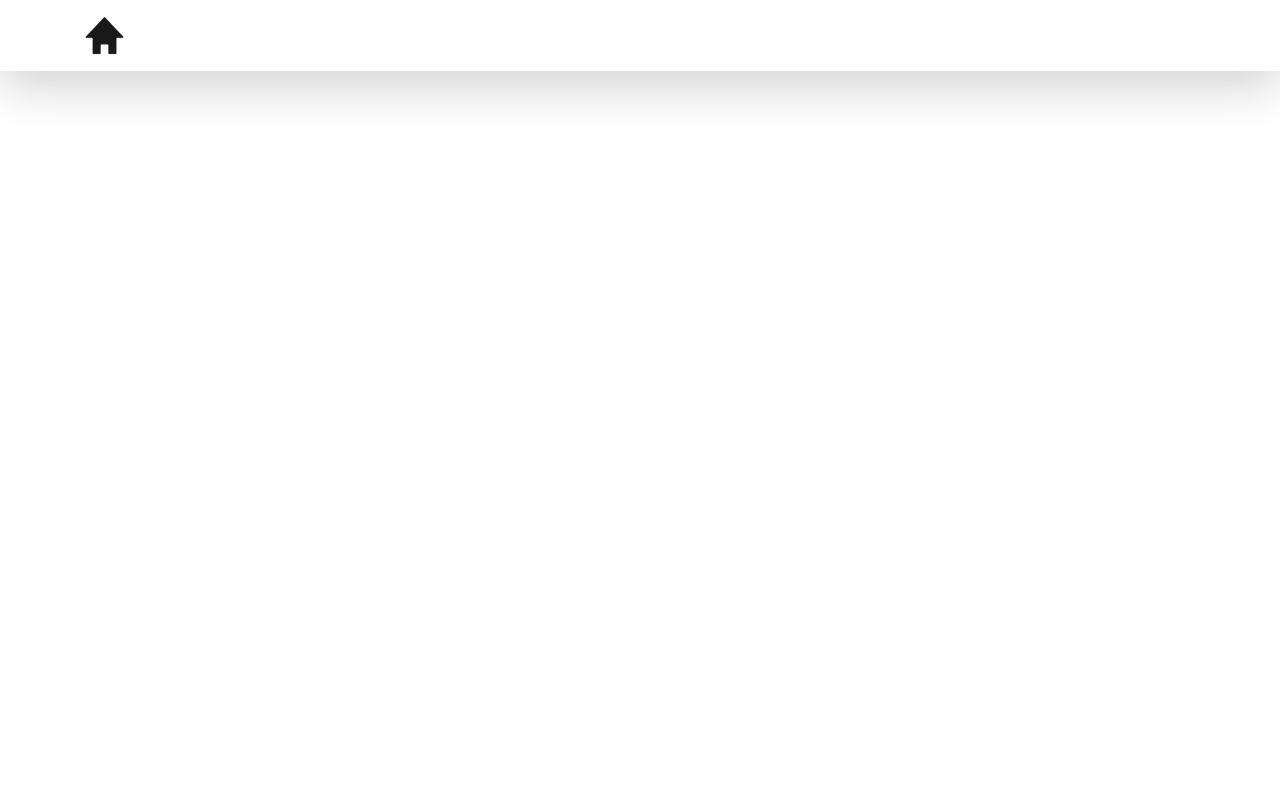
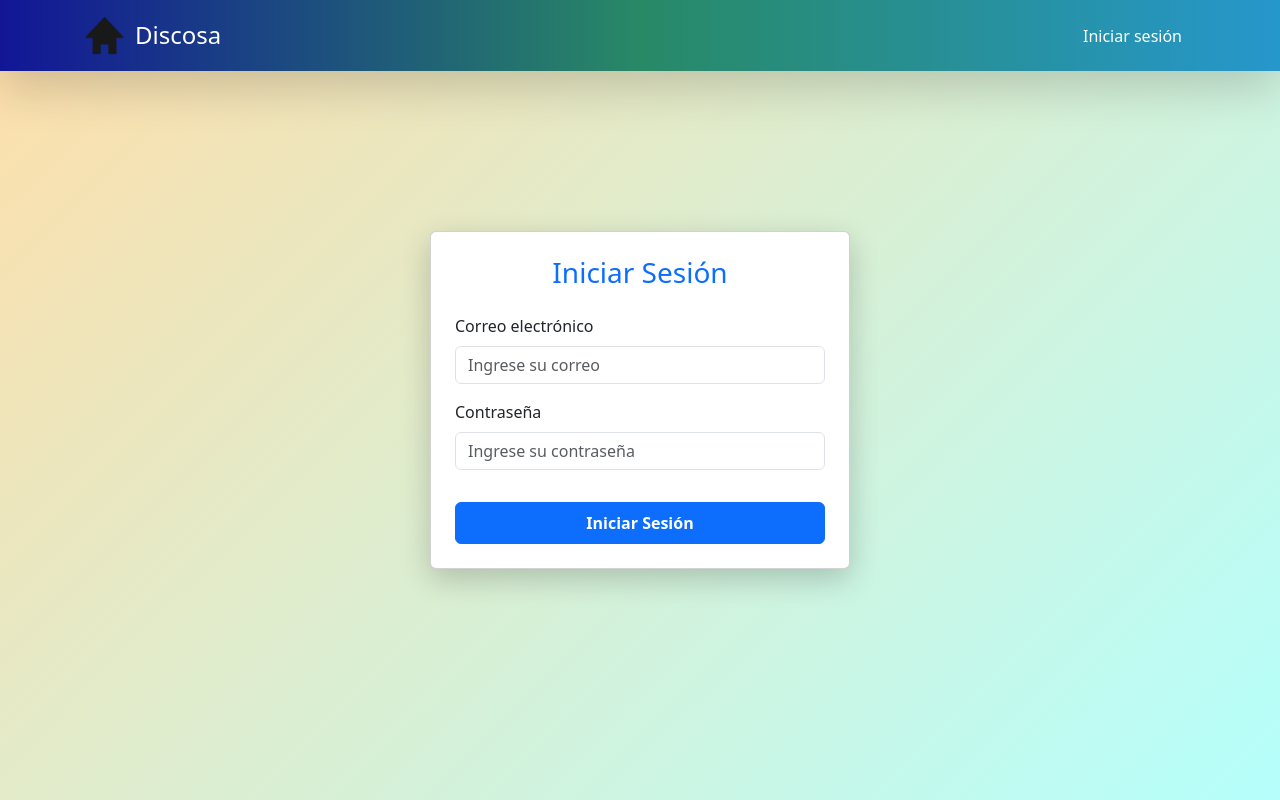
Before and after one commit to LuisCastilla071/proyecto2026_2, a React (Vite) app: page /login in a window 1280 px wide. Built offline with nearby package versions, Linux system fonts and the light colour scheme; no server answers; the HTML template or start-up script is replaced by a standard one.

Commit message:
Se suben los archivos corregidos

```diff
--- a/src/App.css
+++ b/src/App.css
@@ -0,0 +1,9 @@
+.margen-superior-main {
+  margin-top: 50px;
+  padding: 20px;
+}
+
+.color-navbar{
+  background-color: aqua !important;
+  background-image: linear-gradient(90deg,#121696 0%,#288966 50%,#2697cc 100%);
+}
--- a/src/components/login/FormularioLogin.jsx
+++ b/src/components/login/FormularioLogin.jsx
@@ -0,0 +1,73 @@
+// ================================================
+// 1. Componente: FormularioLogin.jsx
+// (Crea este archivo en: src/components/FormularioLogin.jsx)
+// ================================================
+
+import React from "react";
+import { Form, Button, Card, Alert } from "react-bootstrap";
+
+const FormularioLogin = ({
+  usuario,
+  contraseña,
+  error,
+  setUsuario,
+  setContraseña,
+  iniciarSesión
+}) => {
+  return (
+    <Card
+      style={{
+        width: "420px",
+        maxWidth: "100%",
+        boxShadow: "0 10px 30px rgba(0,0,0,0.2)"
+      }}
+    >
+      <Card.Body className="p-4">
+        <h3 className="text-center mb-4 text-primary">Iniciar Sesión</h3>
+
+        {error && (
+          <Alert variant="danger" className="text-center">
+            {error}
+          </Alert>
+        )}
+
+        <Form>
+          {/* Campo Usuario (Correo) */}
+          <Form.Group className="mb-3">
+            <Form.Label>Correo electrónico</Form.Label>
+            <Form.Control
+              type="email"
+              placeholder="Ingrese su correo"
+              value={usuario}
+              onChange={(e) => setUsuario(e.target.value)}
+              required
+            />
+          </Form.Group>
+
+          {/* Campo Contraseña */}
+          <Form.Group className="mb-3">
+            <Form.Label>Contraseña</Form.Label>
+            <Form.Control
+              type="password"
+              placeholder="Ingrese su contraseña"
+              value={contraseña}
+              onChange={(e) => setContraseña(e.target.value)}
+              required
+            />
+          </Form.Group>
+
+          {/* Botón Iniciar Sesión */}
+          <Button
+            variant="primary"
+            className="w-100 mt-3 py-2 fw-bold"
+            onClick={iniciarSesión}
+          >
+            Iniciar Sesión
+          </Button>
+        </Form>
+      </Card.Body>
+    </Card>
+  );
+};
+
+export default FormularioLogin;
--- a/src/components/rutas/RutaProtegida.jsx
+++ b/src/components/rutas/RutaProtegida.jsx
@@ -1,9 +1,20 @@
-// ... todo tu código de validación de sesión (Supabase / localStorage)
+import React, { useEffect } from "react";
+import { useNavigate } from "react-router-dom";
 
 const RutaProtegida = ({ children }) => {
-  // tu lógica aquí
-  return children;
+  const navegar = useNavigate();
+
+  useEffect(() => {
+    const usuarioGuardado = localStorage.getItem("usuario-supabase");
+
+    // Si NO hay usuario guardado → redirige directo a login
+    if (!usuarioGuardado) {
+      navegar("/login", { replace: true });
+    }
+  }, [navegar]);
+
+  // Si está logueado, muestra la página normalmente
+  return <>{children}</>;
 };
 
-// AGREGA ESTO AL FINAL:
 export default RutaProtegida;
--- a/src/views/Login.jsx
+++ b/src/views/Login.jsx
@@ -1,18 +1,80 @@
-import React, { useEffect, useState } from "react";
-import { Container, Row, Col, Button } from "react-bootstrap";
+// ================================================
+// 2. Vista: Login.jsx (o pages/Login.jsx)
+// (Crea este archivo en: src/views/Login.jsx o src/pages/Login.jsx)
+// ================================================
+
+import React, { useState, useEffect } from "react";
+import { useNavigate } from "react-router-dom";
+import FormularioLogin from "../components/login/FormularioLogin";   // ← Ajusta la ruta según tu carpeta
+import { supabase } from "../database/supabaseconfig";       // ← Ajusta la ruta según tu proyecto
 
 const Login = () => {
+  // Variables de estado
+  const [usuario, setUsuario] = useState("");
+  const [contraseña, setContraseña] = useState("");
+  const [error, setError] = useState("");
+
+  // Hook de navegación
+  const navegar = useNavigate();
+
+  // Función para iniciar sesión con Supabase
+  const iniciarSesion = async () => {
+    try {
+      const { data, error: authError } = await supabase.auth.signInWithPassword({
+        email: usuario,
+        password: contraseña,
+      });
+
+      if (authError) {
+        setError("Usuario o contraseña incorrectos");
+        return;
+      }
+
+      if (data.user) {
+        // Guardamos en localStorage (como indica la guía)
+        localStorage.setItem("usuario-supabase", usuario);
+        navegar("/");   // Redirige al dashboard o página principal
+      }
+    } catch (err) {
+      setError("Error al conectar con el servidor");
+      console.error("Error en la solicitud:", err);
+    }
+  };
+
+  // useEffect para verificar si ya hay sesión activa
+  useEffect(() => {
+    const usuarioGuardado = localStorage.getItem("usuario-supabase");
+    if (usuarioGuardado) {
+      navegar("/");
+    }
+  }, [navegar]);
+
+  // Estilos del contenedor (fondo degradado)
+  const estiloContenedor = {
+    position: "fixed",
+    top: "0",
+    left: "0",
+    width: "100%",
+    height: "100%",
+    display: "flex",
+    justifyContent: "center",
+    alignItems: "center",
+    background: "linear-gradient(135deg, #FFDEA9, #B5FFFC)", // corregí el hex incompleto de la guía
+    overflow: "hidden",
+    padding: "20px",
+  };
+
   return (
-    <Container className="mt-3">
-      <Row className="align-items-center">
-        <Col>
-          <h2 className="text-white">
-            <i className="bi-house-fill me-2"></i>
-            Login
-          </h2>
-        </Col>
-      </Row>
-    </Container>
+    <div style={estiloContenedor}>
+      <FormularioLogin
+        usuario={usuario}
+        contraseña={contraseña}
+        error={error}
+        setUsuario={setUsuario}
+        setContraseña={setContraseña}
+        iniciarSesión={iniciarSesion}
+      />
+    </div>
   );
 };
 
```
